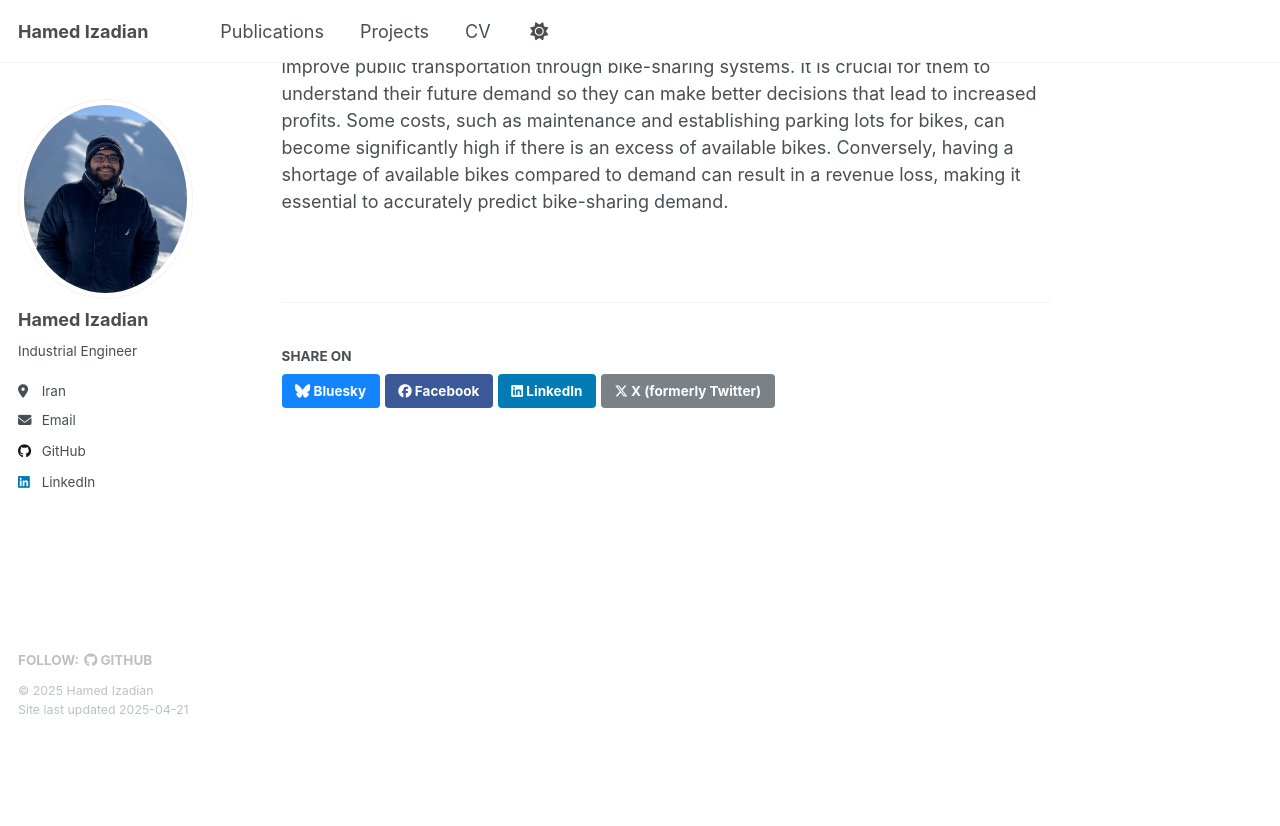
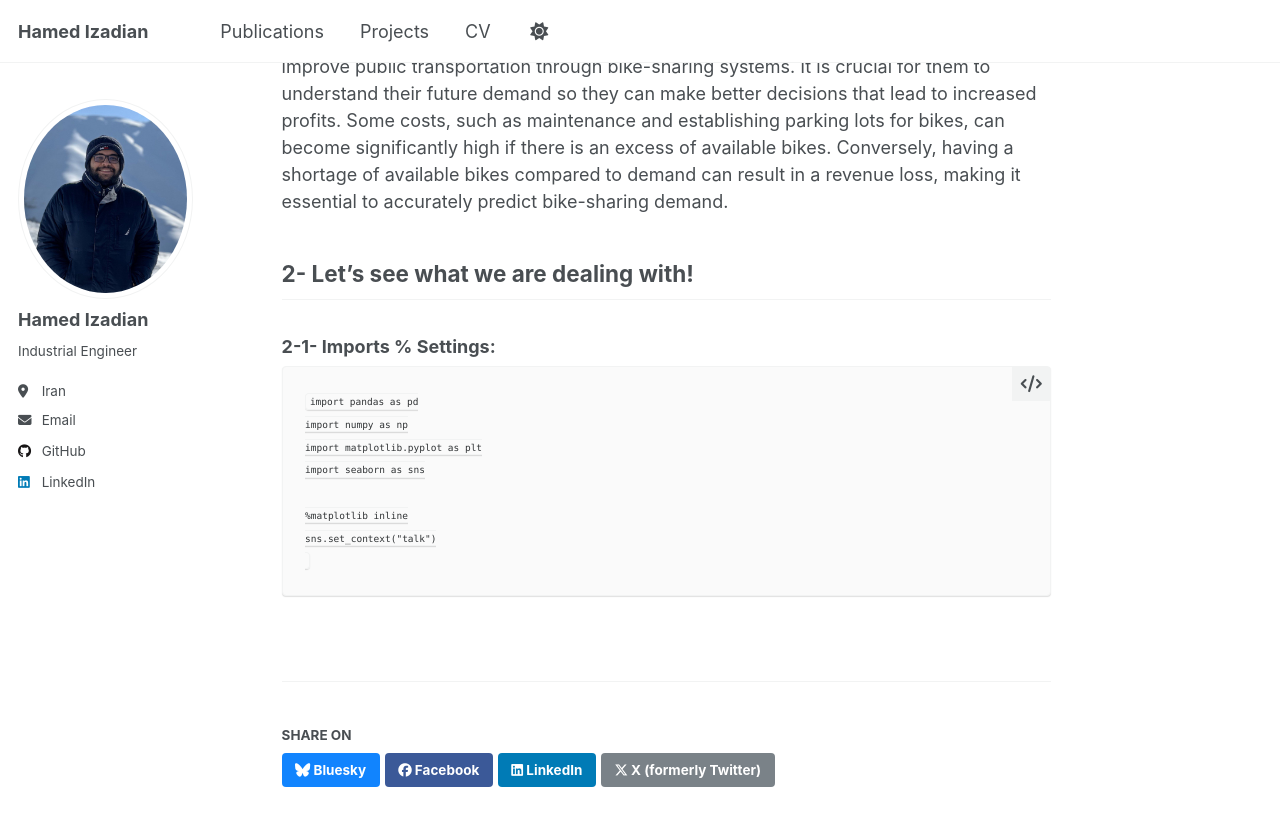
Before and after one commit to HamedIzadian/HamedIzadian.github.io, a Jekyll site: the page built from _projects/project1.md, in a window 1280 px wide and 900 px high, scrolled down 558 px. Shown: the top 826 px of the window. Built offline with Jekyll 4.4.1, drawn with Linux system fonts in a browser that asks for light colours; before the commit the page ends 1295 px from its top, so only the background shows below that.

Commit message:
Update project1.md

````diff
--- a/_projects/project1.md
+++ b/_projects/project1.md
@@ -11,3 +11,18 @@ In this project, I aim to learn and teach at the same time. That's why I started
 ## 1- Project Overview
 
 Now, let’s briefly explain our problem and how this prediction can help businesses increase their efficiency and profitability. In recent years, many businesses have sought to improve public transportation through bike-sharing systems. It is crucial for them to understand their future demand so they can make better decisions that lead to increased profits. Some costs, such as maintenance and establishing parking lots for bikes, can become significantly high if there is an excess of available bikes. Conversely, having a shortage of available bikes compared to demand can result in a revenue loss, making it essential to accurately predict bike-sharing demand.
+
+
+## 2- Let's see what we are dealing with!
+
+### 2-1- Imports % Settings:
+
+```
+import pandas as pd
+import numpy as np
+import matplotlib.pyplot as plt
+import seaborn as sns
+
+%matplotlib inline
+sns.set_context("talk")
+```
````
